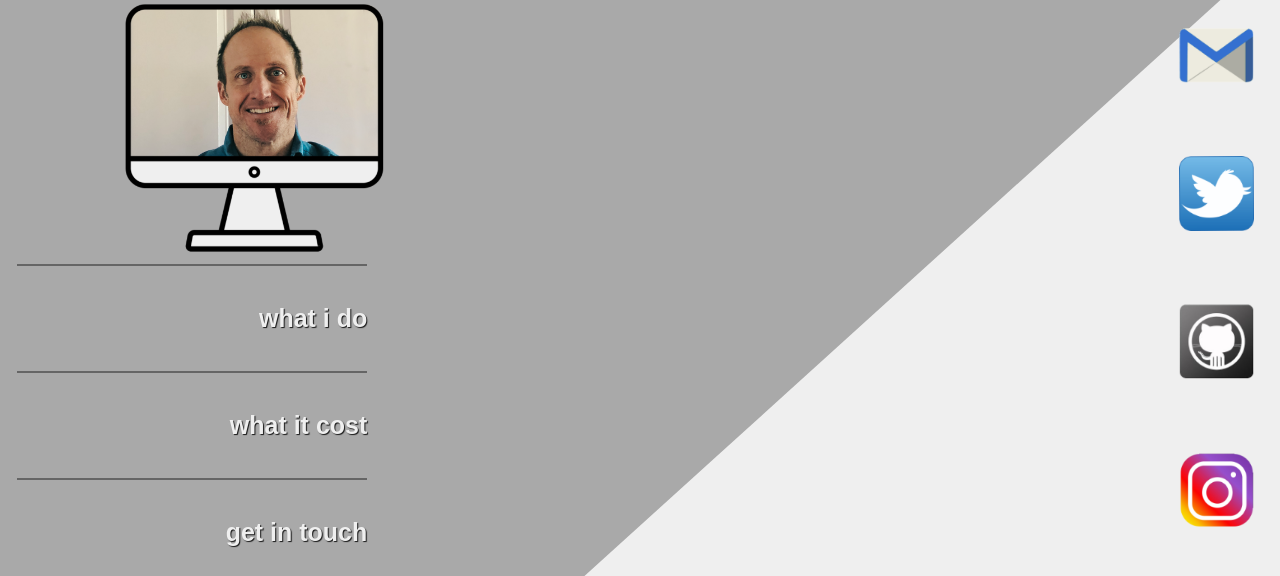
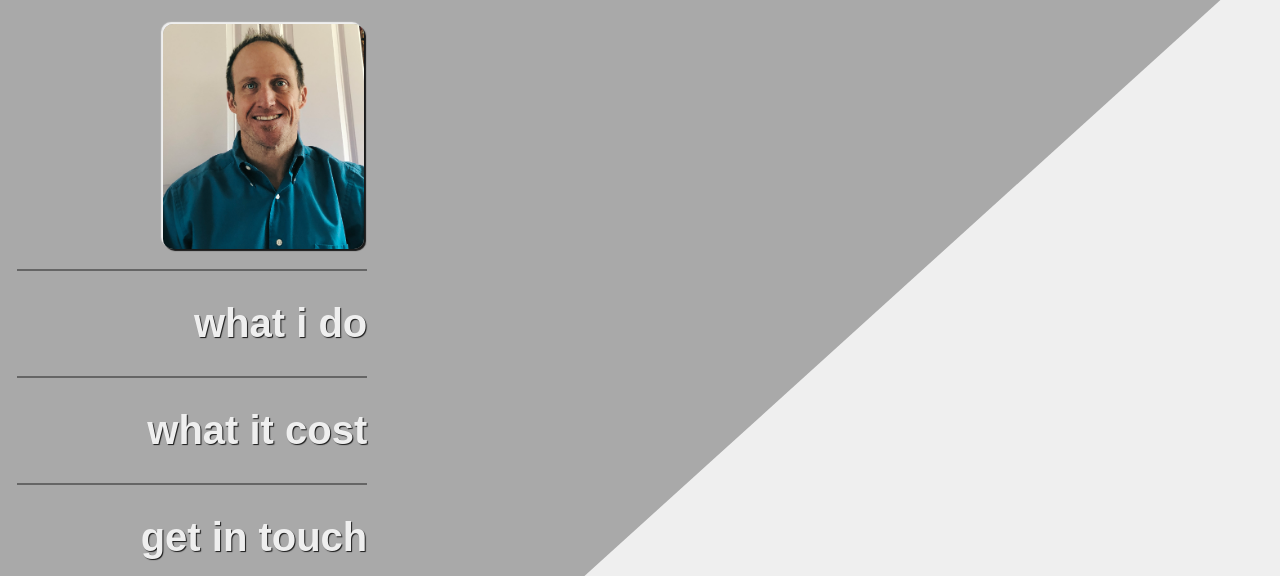
Before and after one commit to Jereme2147/jeremedaniels, a plain HTML site: page index.html in a window 1280 px wide. Shown: the part 54-630 px from the top of the page. Drawn offline with nearby package versions, Linux system fonts and the light colour scheme; a web font is replaced by a local one.

Commit message:
worked contact locations

```diff
--- a/css/main.scss
+++ b/css/main.scss
@@ -1,12 +1,11 @@
-
 $blue: rgba(202, 235, 242, 1);
 $white: rgba(239, 239, 239, 1);
 $grey: rgba(169, 169, 169, 1);
 $red: rgba(255, 59, 63, 1);
 $black: rgba(24, 24, 24, 1);
 
-$largeFont: 'Fira Sans', sans-serif;
-$mediumFont: 'Muli', sans-serif;
+$largeFont: "Fira Sans", sans-serif;
+$mediumFont: "Muli", sans-serif;
 $largeMenuBorder: solid 2px lighten($black, 30%);
 
 @mixin tablet {
@@ -23,7 +22,6 @@ $largeMenuBorder: solid 2px lighten($black, 30%);
 @mixin shadow() {
     box-shadow: inset 0 -2px 1px lighten($black, 50%),
         inset 1px 2px 1px lighten($white, 80%);
-
 }
 //for large screens
 @mixin shadowLarge() {
@@ -31,7 +29,6 @@ $largeMenuBorder: solid 2px lighten($black, 30%);
     // inset 10px 10px 10px lighten($white, 90%);
     box-shadow: inset 5px 5px 10px lighten($white, 90%),
         5px 5px 5px lighten($black, 30%);
-
 }
 //for small screens
 @mixin border() {
@@ -43,11 +40,13 @@ $largeMenuBorder: solid 2px lighten($black, 30%);
     border-radius: 5px;
 }
 
-body, html {
+body,
+html {
     height: 100%;
     margin: 0;
 
-    h1, h3 {
+    h1,
+    h3 {
         margin: 0;
     }
 }
@@ -59,12 +58,12 @@ body {
         clip-path: polygon(0 0, 100% 0, 31% 100%, 0% 100%);
         background-color: $grey;
         width: 100%;
-        height: 100vh;
+        height: 100%;
         position: absolute;
         z-index: -1;
 
-        @include tablet(){
-            clip-path: polygon(0 0, 0% 100%, 68% 0);
+        @include tablet() {
+            // clip-path: polygon(0 0, 0% 100%, 68% 0);
         }
     }
 }
@@ -72,14 +71,14 @@ body {
     width: 45%;
     // height: 100%;
 
-        @include tablet(){
-            width: 65%; // changed
+    @include tablet() {
+        width: 55%; // changed
         display: flex;
         flex-direction: row;
         flex-wrap: wrap;
         justify-content: center;
     }
-        @include desktop(){
+    @include desktop() {
         width: 100%;
         display: flex;
         flex-direction: column;
@@ -96,12 +95,15 @@ body {
         font-family: $mediumFont;
         font-weight: bold;
 
-            @include tablet(){
-                width: 80%;
-                flex-direction: row; // added
-                flex-wrap: wrap; //addded
+        @include tablet() {
+            width: 100%;
+            // width: 100%;
+            // flex-direction: row; // added
+            // flex-wrap: wrap; //addded
+            // justify-content: space-around;
+            // align-items: center;
         }
-            @include desktop(){
+        @include desktop() {
             font-size: 45px;
             width: 100%;
             display: flex;
@@ -111,15 +113,14 @@ body {
             :first-child {
                 border-top: $largeMenuBorder;
             }
-
         }
     }
     ul li {
         color: lighten($black, 10%);
         text-shadow: 1px 1px 1px $blue;
         padding: 2px 0 3px 5px;
-            height: 30px;
-            font-size: 25px;
+        height: 20px;
+        font-size: 15px;
         text-decoration: none;
         list-style: none;
         background-color: transparent;
@@ -129,18 +130,20 @@ body {
         @include shadow();
         @include border();
 
-            @include tablet(){
-                height: 75px;
-                width: 45%;
-                @include borderLarge();
-                @include shadowLarge();
-                text-shadow: 1px 1px 1px $white;
-                color: darken($grey, 40%);
-                font-size: 25px;
-
+        @include tablet() {
+            height: 35px;
+            // margin: 10px 0 10px 0;
+            // height: 45px;
+            // width: 45%;
+            // @include borderLarge();
+            // @include shadowLarge();
+            // text-shadow: 1px 1px 1px $white;
+            // color: darken($grey, 40%);
+            // font-size: 25px;
         }
-            @include desktop(){
+        @include desktop() {
             color: $white;
+            font-size: 40px;
             height: 100px;
             width: 90%;
             justify-content: flex-end;
@@ -151,7 +154,7 @@ body {
 
             &:hover {
                 text-shadow: 2px 2px 1px $black;
-                    opacity: .6;
+                opacity: 0.6;
                 cursor: pointer;
             }
         }
@@ -165,87 +168,86 @@ body {
     justify-content: space-evenly;
     align-items: center;
 
-    @include tablet(){
-        // width: 10%;
-        // height: 100%;
+    @include tablet() {
+        display: flex;
+        position: fixed;
+        bottom: 0;
+        justify-content: space-around;
     }
-    @include desktop(){
-        width: 10%;
-        height: 100%;
+    @include desktop() {
+        width: 100%;
         display: flex;
-        flex-direction: column;
-        justify-content: space-around;
-        // margin: 0 0 50px 0;
-
+        position: fixed;//added
+        bottom: 0;
+        justify-content: flex-end;
     }
     img {
         width: 60px;
-        @include desktop(){
-            width: 75px;
-            padding: 0 10px 20px 10px;
+        @include desktop() {
+            width: 55px;
+            padding: 0 20px 20px 20px;
         }
     }
-
 }
 #container {
-    width: 100%;
-    // height: 100%;
+    width:100%;
+    height: 85%; // probably change afer content.
     display: flex;
     flex-direction: column;
     padding-top: 10px;
 
-    @include tablet(){
+    @include tablet() {
         // flex-direction: row;
+        height: 50%;
     }
-    @include desktop(){
+    @include desktop() {
         flex-direction: row;
-        height: 90%;
+        height: 85%; //can probaly go away. Content should adjust it to size.
     }
 }
 #content {
     // background-color: lighten($red, 30%);
     // width: 500px;
-    height: 500px; // probably remove.  Just for planning
+    // height: 500px; // probably remove.  Just for planning
     // background-color: $red;
 
-    @include desktop(){
+    @include desktop() {
         width: 60%;
     }
-
 }
 
 #name {
     text-align: center;
     padding: 10px;
     font-family: $largeFont;
+    text-shadow: 1px 1px 3px lighten($black, 10%);
 
     color: $black;
-    @include tablet(){
+    @include tablet() {
         font-size: 30px;
     }
-    @include desktop(){
+    @include desktop() {
         font-size: 20px;
         text-shadow: 1px 1px 3px lighten($black, 10%);
     }
-
 }
 #nav {
     width: 100%;
-    height: 180px;
+    height: 140px;
     display: flex;
     flex-direction: row;
     justify-content: space-around;
 
-    @include desktop(){
+    @include desktop() {
         flex-direction: column;
         width: 30%;
         height: 100%;
         justify-content: flex-start;
     }
-    @include tablet(){
+    @include tablet() {
+        height: 180px;
         // height: 300px; // changed
     }
-
 }
 #photo-div {
     display: flex;
@@ -253,34 +255,41 @@ body {
     align-items: center;
     width: 55%;
 
-        @include tablet(){
-            width: 40%;
+    @include tablet() {
+        width: 55%;
         display: flex;
         flex-direction: column;
         align-items: center;
     }
-        @include desktop(){
+    @include desktop() {
         width: 100%;
         // height: 400px;
         display: flex;
         flex-direction: column;
         align-items: flex-end;
         // border-bottom: solid 2px $black;
-
     }
 
     img {
-            // border-radius: 25%;
-            height: 130px;
-            margin-bottom: 10px;
-            // box-shadow: 3px 3px 5px lighten($black, 30%);
+        border-radius: 10%;
+        width: 50%;
+        box-shadow: 2px 2px 1px lighten($black, 30%), -2px -2px 1px $white;
+        // border: 2px solid $grey;
 
-                @include tablet(){
-                    height: 250px;
-                    margin: 0;
+        @include tablet() {
+            // height: 250px;
+            // width: 30%;
+            height: 95%;
+            width: auto;
         }
-                @include desktop(){
-                    height: 250px;
+        @include desktop() {
+            margin: 20px;
+            border-radius: 10px;
+            // border: 3px solid $blue;
+            box-shadow: 2px 2px 1px $black, -2px -2px 1px $white;
+            height: 225px;
+
+            width: auto;
             // margin-right: 30px;
         }
     }
--- a/index.html
+++ b/index.html
@@ -2,23 +2,39 @@
 <html>
     <head>
         <meta charset="utf-8" />
-    <meta http-equiv="X-UA-Compatible" content="IE=edge">
+        <meta http-equiv="X-UA-Compatible" content="IE=edge" />
         <title>Jereme Daniels Developer</title>
-    <meta name="viewport" content="width=device-width, initial-scale=1">
-    <link rel="stylesheet" type="text/css" media="screen" href="css/main.css" />
-    <link href="https://fonts.googleapis.com/css?family=Fira+Sans|Muli" rel="stylesheet">
-    <script src="https://code.jquery.com/jquery-3.3.1.min.js" integrity="sha256-FgpCb/KJQlLNfOu91ta32o/NMZxltwRo8QtmkMRdAu8="
-        crossorigin="anonymous"></script>
+        <meta name="viewport" content="width=device-width, initial-scale=1" />
+        <link
+            rel="stylesheet"
+            type="text/css"
+            media="screen"
+            href="css/main.css"
+        />
+        <link
+            href="https://fonts.googleapis.com/css?family=Fira+Sans|Muli"
+            rel="stylesheet"
+        />
+        <script
+            src="https://code.jquery.com/jquery-3.3.1.min.js"
+            integrity="sha256-FgpCb/KJQlLNfOu91ta32o/NMZxltwRo8QtmkMRdAu8="
+            crossorigin="anonymous"
+        ></script>
         <script src="./script/main.js"></script>
     </head>
     <body>
-    <div id="bg"></div> <!--Background effect-->
-    <div id="name"><h3>JEREME DANIELS DEVELOPER</h3></div> <!-- stand alone div. outside flex container. -->
+        <div id="bg"></div>
+        <!--Background effect-->
+        <div id="name"><h3>JEREME DANIELS DEVELOPER</h3></div>
+        <!-- stand alone div. outside flex container. -->
         <div id="container">
-
             <div id="nav">
                 <div id="photo-div">
-                <img id="photo" src="./media/tablet-w.png" alt="picture of me">
+                    <img
+                        id="photo"
+                        src="./media/me.jpg"
+                        alt="picture of me"
+                    />
                 </div>
                 <div id="buttons">
                     <ul>
@@ -30,17 +46,21 @@
                 </div>
             </div>
             <!-- <div id="title"><h1>DEVELOPER</h1></div> -->
-        <div id="content">
-
+            <div id="content"></div>
+            <!-- <div id="contacts">
+                <a href="#"><img src="./clip/social/mail.png"/></a>
+                <a href="#"><img src="./clip/social/tweet.png"/></a>
+                <a href="#"><img src="./clip/social/git.png"/></a>
+                <a href="#"><img src="./clip/social/insta.png"/></a>
+                <a href="#"><img src="./clip/social/facebook.png"/></a>
+            </div> -->
         </div>
                     <div id="contacts">
-            <a href="#"><img src="./clip/social/mail.png"></a>
-            <a href="#"><img src="./clip/social/tweet.png"></a>
-            <a href="#"><img src="./clip/social/git.png"></a>
-            <a href="#"><img src="./clip/social/insta.png"></a>
-            <a href="#"><img src="./clip/social/facebook.png"></a>
-
-        </div>
+                        <a href="#"><img src="./clip/social/mail.png" /></a>
+                        <a href="#"><img src="./clip/social/tweet.png" /></a>
+                        <a href="#"><img src="./clip/social/git.png" /></a>
+                        <a href="#"><img src="./clip/social/insta.png" /></a>
+                        <a href="#"><img src="./clip/social/facebook.png" /></a>
                     </div>
     </body>
 </html>
--- a/script/main.js
+++ b/script/main.js
@@ -1,12 +1,15 @@
 let tablet = window.matchMedia("(min-width: 600px)");
-let desktop = window.matchMedia("(min-width: 950px)")
+let desktop = window.matchMedia("(min-width: 950px)");
 
 $(document).ready(function() {
-    if (tablet.matches){
-        $("#photo-div").html(`<img id="photo" src="./media/tablet-w.png" alt="picture of me">`);
+    if (tablet.matches) {
+        $("#photo-div").html(
+            `<img id="photo" src="./media/me.jpg" alt="picture of me">`
+        );
     }
-    if (desktop.matches){
-        $("#photo-div").html(`<img id="photo" src="./media/desktop.png" alt="picture of me">`);
-
+    if (desktop.matches) {
+        $("#photo-div").html(
+            `<img id="photo" src="./media/me.jpg" alt="picture of me">`
+        );
     }
 });
```
Also changed, not shown: clip/tablet.jpg (added), css/main.css, 4 other files. Lines whose indentation alone changed are shown as unchanged.
